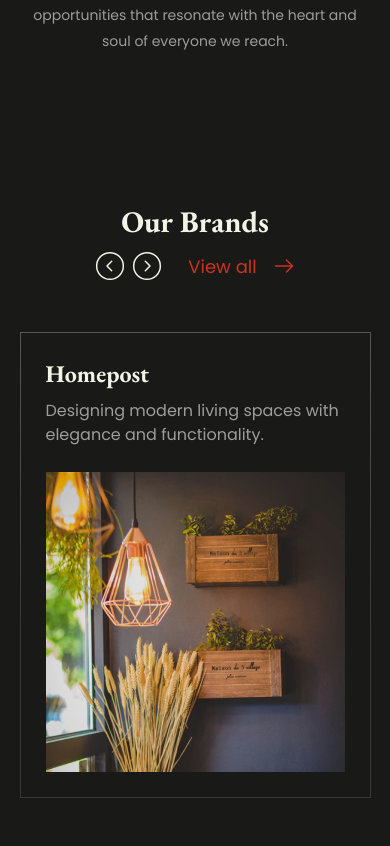
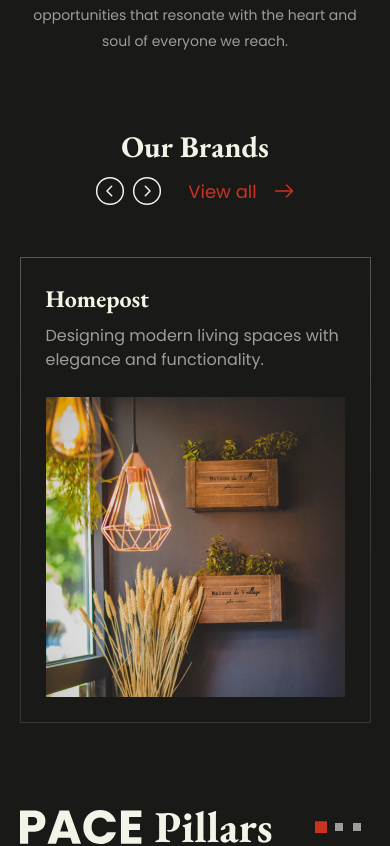
Before and after one commit to TarunRajpurohit123/pace-bussiness-website, a Next.js app in the folder pace-website/: page / in a window 390 px wide. Shown: the part 1069-1915 px from the top of the page. Built offline with nearby package versions, Linux system fonts and the light colour scheme.

Commit message:
work on pace pillar responsive

```diff
--- a/pace-website/src/app/globals.css
+++ b/pace-website/src/app/globals.css
@@ -925,6 +925,10 @@ option:hover {
   .homeThree__top {
     margin-bottom: 2rem !important;
   }
+  .homebrands__section {
+    padding-top: 0rem;
+    padding-bottom: 0rem;
+  }
   .tpslideNumber {
     font-size: 4rem !important;
   }
--- a/pace-website/src/app/page.js
+++ b/pace-website/src/app/page.js
@@ -20,9 +20,11 @@ export default function Home() {
       <PageOcc />
       <HomeVideoComponent />
       <HomeVideoComponentMobile />
-      <HomeWelcome />
-      <HomeBrands />
-      <HomeThreePillar />
+      <div>
+        <HomeWelcome />
+        <HomeBrands />
+        <HomeThreePillar />
+      </div>
       {/* <HomeStatics /> */}
       {/* <HomeHighlightCarousel /> */}
       {/* <HomeCta /> */}
--- a/pace-website/src/components/components/HomeBrands.jsx
+++ b/pace-website/src/components/components/HomeBrands.jsx
@@ -18,7 +18,7 @@ export default function HomeBrands() {
     if (window.innerWidth) {
       setCurrentScreen(window?.innerWidth);
     }
-  }, [window.innerWidth]);
+  }, []);
   const [isBrandNextActive, setIsBrandNextActive] = useState(true);
   const [isBrandPrevActive, setIsBrandPrevActive] = useState(false);
   const swiperRef = useRef(null);
```
